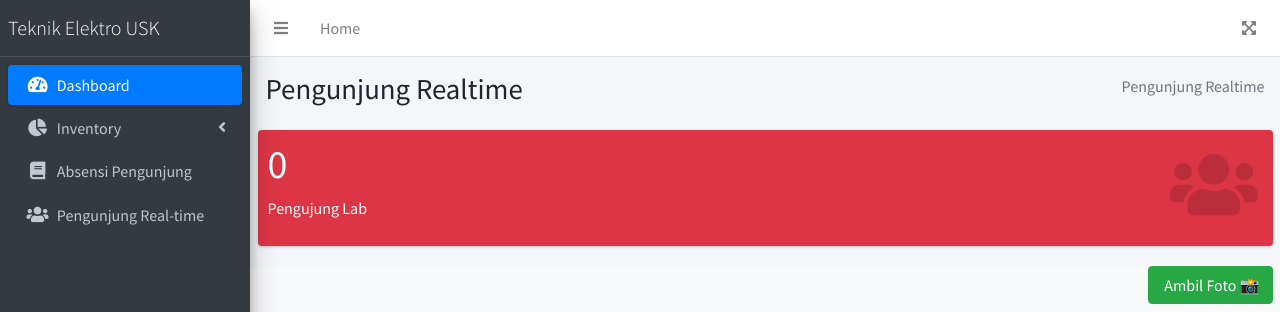
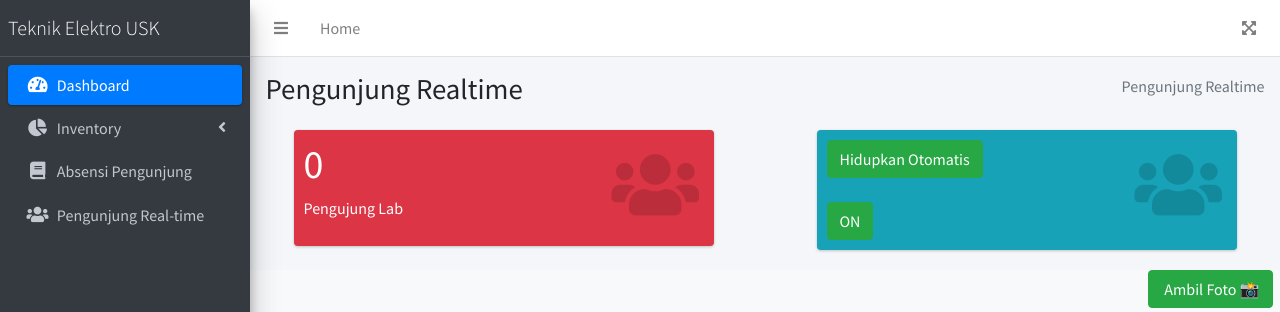
Before and after one commit to allail-qadrillah/IoT-based-USK-Electrical-Engineering-Laboratory-Management-System, a Flask app: page /pengunjung-realtime in a window 1280 px wide. Shown: the top 312 px of the page. Run offline with Flask 2, Linux system fonts and the light colour scheme; data that the repository does not hold is empty; some libraries are stand-ins or nearby versions.

Commit message:
menambahkan fitur hidup dan matikan lampu

```diff
--- a/websites/admin_views.py
+++ b/websites/admin_views.py
@@ -83,8 +83,8 @@ def pengunjung_realtime():
         return redirect(url_for('admin_views.pengunjung_realtime'))
     data = Admin().get_realtime_data()
 
-    from time import sleep
-    sleep(5)
+    # from time import sleep
+    # sleep(5)
     return render_template('admin/pengunjung_realtime.html', data_realtime = data)
 
 
--- a/websites/static/dist/js/admin/pengunjung_realtime.js
+++ b/websites/static/dist/js/admin/pengunjung_realtime.js
@@ -10,13 +10,18 @@ const firebaseApp = initializeApp({
   measurementId: "G-BVYHW2XCL6"
 });
 
-import { getDatabase, ref, onValue } from "https://www.gstatic.com/firebasejs/9.10.0/firebase-database.js";
+import { getDatabase, ref, onValue, get, update } from "https://www.gstatic.com/firebasejs/9.10.0/firebase-database.js";
 const db = getDatabase()
 // update data
 onValue(ref(db, '/'), (snapshot) => {
   const data = snapshot.val();
 
   const status = data['raspberry_server'];
+  var lampuOtomatis = data['lampu_otomatis'] ? document.getElementById('lampu-otomatis').innerHTML = 'Matikan Lampu Otomatis' : document.getElementById('lampu-otomatis').innerHTML = 'Hidupkan Lampu Otomatis'
+  var lampuOtomatis = data['lampu_otomatis'] ? document.getElementById('lampu-otomatis').className = 'btn btn-danger mb-4' : document.getElementById('lampu-otomatis').className = 'btn btn-success mb-4'
+  var lampu = data['lampu'] ? document.getElementById('lampu').innerHTML = 'Hidup' : document.getElementById('lampu').innerHTML = 'Mati'
+  var lampu = data['lampu'] ? document.getElementById('lampu').className = 'btn btn-success' : document.getElementById('lampu').className = 'btn btn-danger'
+
 
   if (status == true) {
     document.getElementById('pengunjung-lab').innerHTML = data['pengunjung_lab'];
@@ -24,3 +29,30 @@ onValue(ref(db, '/'), (snapshot) => {
     document.getElementById('pengunjung-lab').innerHTML = '0';
   }
 });
+
+function updateBtnStatus(namaBtn) {
+  get(ref(db, '/')).then((snapshot) => {
+    const status = snapshot.val()[namaBtn]
+
+    if (status) {
+      update(ref(db, '/'), {
+        [namaBtn]: false
+      })
+    } else {
+      update(ref(db, '/'), {
+        [namaBtn]: true
+      })
+    }
+
+  })
+}
+
+window.changeStatus = (lampu) => {
+  if (lampu == 'lampuOtomatis') {
+    updateBtnStatus('lampu_otomatis')
+    console.log("otomatis")
+  } else {
+    updateBtnStatus('lampu')
+    console.log("manual")
+  }
+}
--- a/websites/templates/admin/pengunjung_realtime.html
+++ b/websites/templates/admin/pengunjung_realtime.html
@@ -21,7 +21,8 @@
   </div>
 
   <!-- small box pengunjung lab realtime-->
-  <div class="col-lg-12 col-6 animate__animated animate__bounceInDown">
+  <div class="row d-flex justify-content-around">
+    <div class="col-lg-5 col-12 animate__animated animate__bounceInDown">
       <div class="small-box bg-danger">
         <div class="inner">
           <h1 id="pengunjung-lab">0</h1>
@@ -32,13 +33,26 @@
         </div>
       </div>
     </div>
+    <div class="col-lg-5 col-12 animate__animated animate__bounceInDown">
+      <div class="small-box bg-info">
+        <div class="inner">
+          <button type="button" class="btn btn-success mb-4" id="lampu-otomatis" onclick="changeStatus('lampuOtomatis')">Hidupkan Otomatis</button>
+          <br>
+          <button type="button" class="btn btn-success" id="lampu" onclick="changeStatus('lampu')">ON</button>
+        </div>
+        <div class="icon">
+          <i class="fa fa-users"></i>
+        </div>
+      </div>
+    </div>
+  </div>
   <!-- end boc pengunjung lab Realtime -->
 
   <div class="container-fluid table-responsive animate__animated animate__fadeInDown">
     <div class="row bg-light mt-12 rounded-6">
       <div class="col md-12 ">
         <form action="{{ url_for('admin_views.pengunjung_realtime') }}" method="post">
-          <input type="submit" class="btn btn-success float-right mb-2" name="foo" value=" Ambil Foto 📸"/>
+          <input type="submit" class="btn btn-success float-right mb-2" name="foo" value=" Ambil Foto 📸" />
         </form>
 
         <table class="table table-hover ">
@@ -58,8 +72,8 @@
               <th>{{ item['tanggal'] }} </th>
               <td>
                 <a href="{{ item['img'] }}" target="_blank" class="btn btn-primary">Foto</a>
-                <a href="{{ url_for('admin_views.delete_pengunjung_realtime', id=item['id']) }}"
-                class="btn btn-danger" onclick="return confirm('yakin mau dihapus❓')">Delete</a>
+                <a href="{{ url_for('admin_views.delete_pengunjung_realtime', id=item['id']) }}" class="btn btn-danger"
+                  onclick="return confirm('yakin mau dihapus❓')">Delete</a>
               </td>
             </tr>
             {% endfor %}
```
Lines whose indentation alone changed are shown as unchanged.
